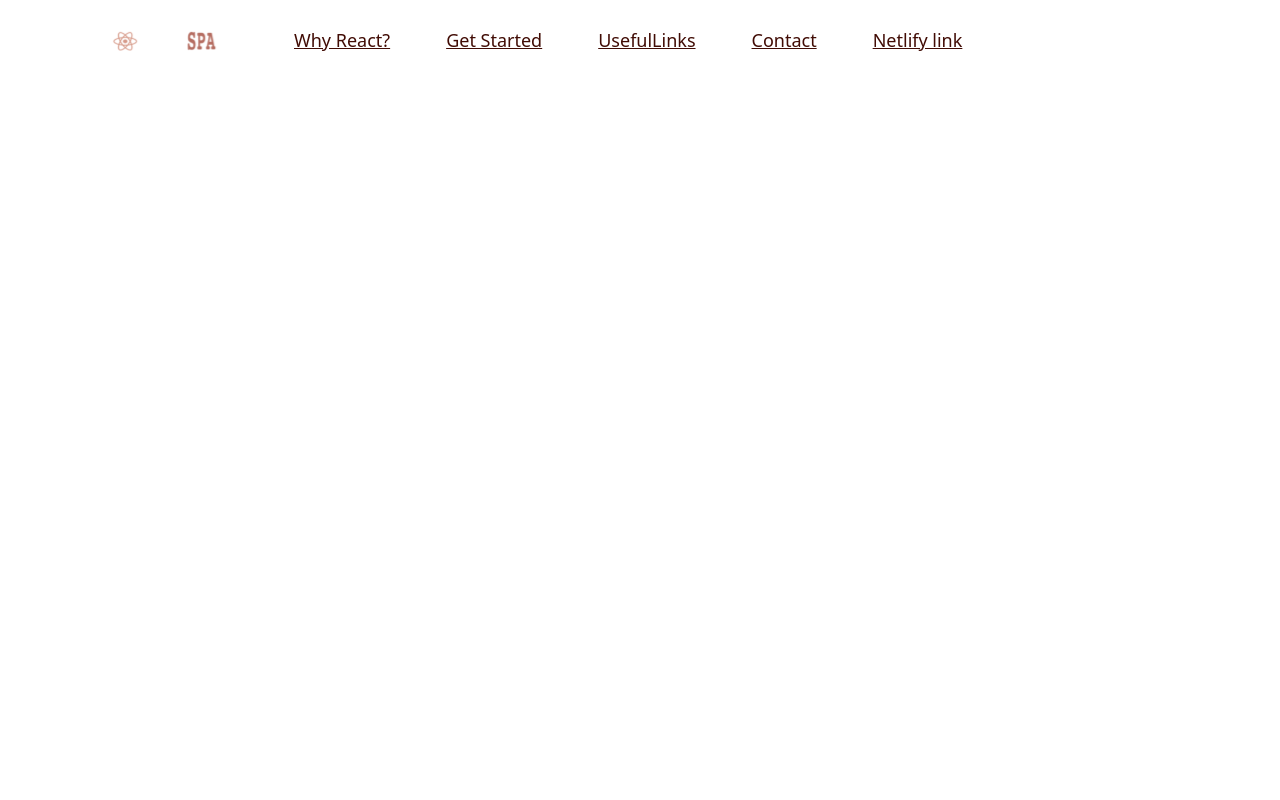
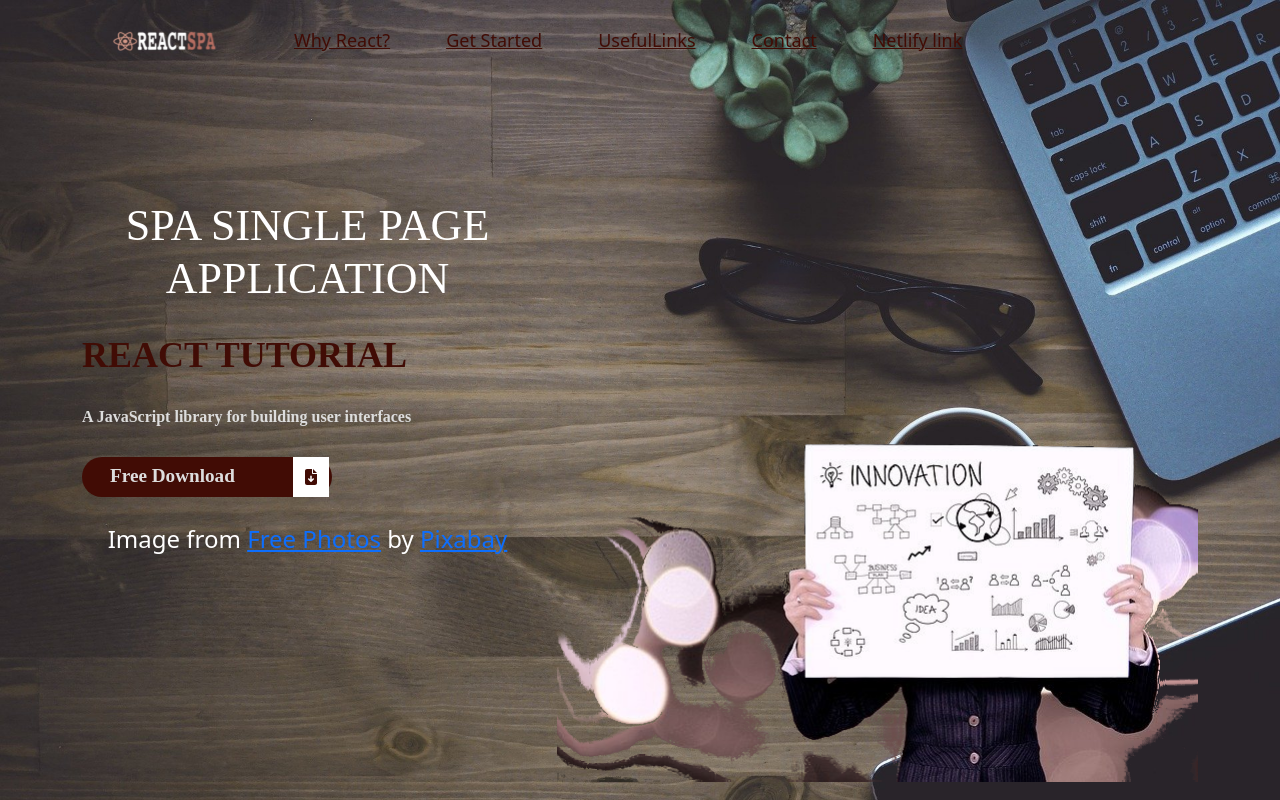
Before and after one commit to sitedoed/react-spa-tutorial, a React (Create React App) app: page / in a window 1280 px wide. Built offline with nearby package versions, Linux system fonts and the light colour scheme.

Commit message:
Header 0.1

```diff
--- a/src/App.js
+++ b/src/App.js
@@ -1,11 +1,13 @@
 import 'bootstrap/dist/css/bootstrap.min.css';
 import './App.css';
+import Header from './components/Header';
 import MainNav from './components/MainNav';
 
 function App() {
   return (
     <div className="App">
       <MainNav />
+      <Header/>
     </div>
   );
 }
--- /dev/null
+++ b/src/components/Header.css
@@ -0,0 +1,70 @@
+header {
+    background: url("../assets/img/bg_slider-3.jpg");
+    background-attachment: fixed;
+    background-size: cover;
+    height: 800px;
+    color: #fff;
+    transition: all 0.35s ease 0s;
+    -webkit-transition: all 0.35s ease 0s;
+     -moz-transition: all 0.35s ease 0s;
+    overflow:hidden;
+}
+header .header-content {
+   margin-top: 200px;
+}
+.header-content img {
+    width: 100%;
+    z-index: 999;
+    position:relative;
+    margin-top: 155px;
+}
+.header-content h2 {
+    font-size: 44px;
+    margin-bottom: 28px;
+	font-family: "Oswald";
+}
+.header-content h3 {
+    font-size: 36px;
+    text-align: left;
+    margin-bottom: 28px;
+    color: #410c05;
+	font-family: "Oswald";
+    font-weight: bold;
+}
+.header-content p {
+    color: #ddd;
+    text-align: left;
+    font-size: 16px;
+    margin-bottom: 28px;
+	font-family: "Oswald";
+    font-weight: bold;
+}
+
+.btn-free-download{
+    background: #410c05 none repeat scroll 0 0;
+    border: medium none;
+    width: 250px;
+    border-radius: 20px;
+    font-weight:bold;
+    padding-left:28px;
+    transition: all .5s ease-in-out 0s;
+    -webkit-transition: all .5s ease-in-out 0s;
+     -moz-transition: all .5s ease-in-out 0s;
+}
+.btn-free-download span {
+    font-size: larger;
+    vertical-align: middle;
+    margin-right: 58px;
+}
+.btn-free-download:hover {
+    background: #fff none repeat scroll 0 0;
+    color:#410c05;
+}
+.btn-free-download .fa-file-arrow-down {
+    background: #fff none repeat scroll 0 0;
+    color: #410c05;
+    vertical-align: middle;
+    padding: 12px;
+    z-index: 89;
+    cursor: pointer;
+}
--- /dev/null
+++ b/src/components/Header.jsx
@@ -0,0 +1,37 @@
+import React from 'react';
+import Innovation from '../assets/img/innovation.png';
+import './Header.css';
+import { FontAwesomeIcon } from '@fortawesome/react-fontawesome';
+import { faFileArrowDown } from '@fortawesome/free-solid-svg-icons';
+
+export default function Header() {
+  return (
+    <>
+        <header>
+            <div className="container">
+                <div className="header-content row">
+                    <div className="col-xs-12 col-sm-5 col-md-5">
+                        <h2 className="wow bounceIn animated" data-wow-delay=".40s">SPA SINGLE PAGE APPLICATION</h2>
+                        <h3 className="wow bounceIn animated" data-wow-delay=".50s">REACT TUTORIAL</h3>
+                        <p className="wow bounceIn animated" data-wow-delay=".60s">
+                            A JavaScript library for building user interfaces
+                        </p>
+                        <p>
+                            <div className="btn-free-download" data-wow-delay="1s">
+                                <span>Free Download</span>
+                                <FontAwesomeIcon className='fa-file-arrow-down' icon={faFileArrowDown} />
+                            </div>
+                        </p>
+                        <h4>Image from <a href="https://pixabay.com/pt/users/freephotocc-2275370/?utm_source=link-attribution&amp;utm_medium=referral&amp;utm_campaign=image&amp;utm_content=1280538">Free Photos</a> by <a href="https://pixabay.com/pt/?utm_source=link-attribution&amp;utm_medium=referral&amp;utm_campaign=image&amp;utm_content=1280538">Pixabay</a></h4>
+                    </div>
+                    <div className="col-xs-12 col-sm-7 col-md-7 wow slideInLeft animated">
+                        <a href="https://pixabay.com/pt/users/jarmoluk-143740/?utm_source=link-attribution&amp;utm_medium=referral&amp;utm_campaign=image&amp;utm_content=561388">
+                        <img src={Innovation} alt="phones" />
+                        </a>
+                    </div>
+                </div>
+            </div>
+        </header>
+    </>
+  )
+}
```
Also changed, not shown: src/assets/img/bg_slider-3.jpg (renamed from src/assets/img/bg_slilder-3.jpg), src/assets/img/innovation.png (renamed from src/assets/img/devices2.png).
